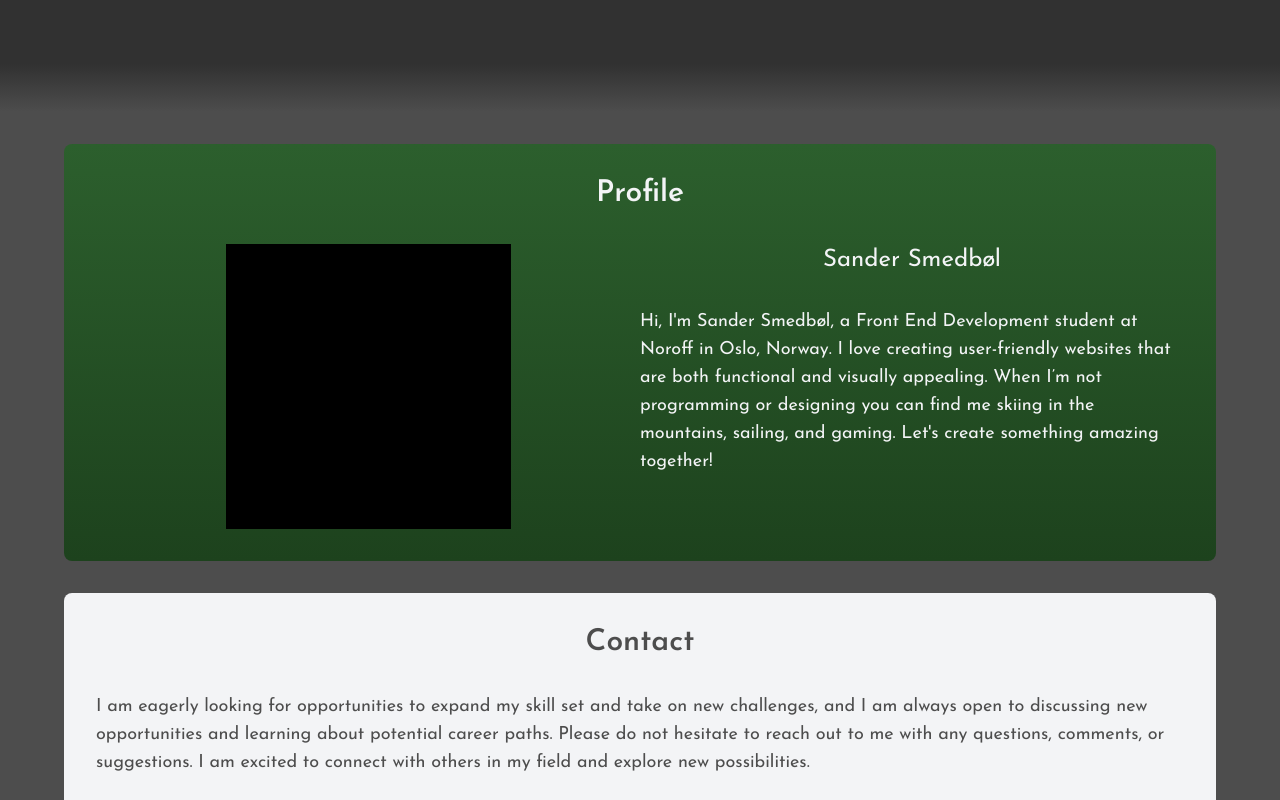
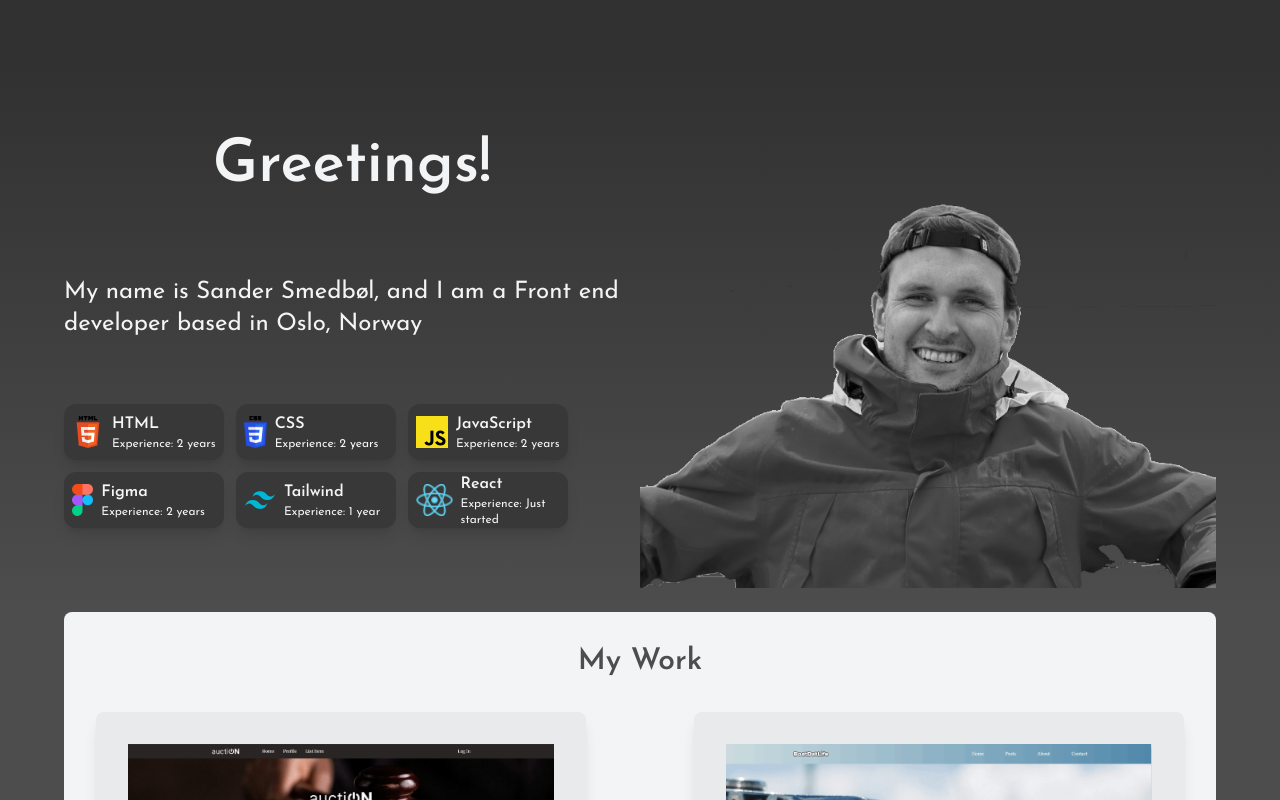
Before and after one commit to SanderSme/portfolio-react-tailwind, a React (Vite) app: page / in a window 1280 px wide. Shown: the top 800 px of the page. Built offline with nearby package versions, Linux system fonts and the light colour scheme.

Commit message:
test 5 all components out

```diff
--- a/src/App.jsx
+++ b/src/App.jsx
@@ -1,6 +1,6 @@
 import './index.css'
-// import Header from './components/Header/Header'
-// import HeroBanner from './components/HeroBanner/HeroBanner'
+// import Header from './components/Header'
+import HeroBanner from './components/HeroBanner'
 import MyWork from './components/MyWork'
 import Profile from './components/Profile'
 import Contact from './components/Contact'
@@ -14,10 +14,10 @@ function App() {
       </header>
       <main id='main'>
         <section className=' h-fit py-6 bg-gradient-to-b from-[#313131] to-[#4d4d4d] '>
-          {/*<HeroBanner/>*/}
+          <HeroBanner/>
         </section>
         <section id='my-work' className='h-fit'>
-          {/*<MyWork/>*/}
+          <MyWork/>
         </section>
         <Profile/>
         <section id='contact' className='h-fit mt-8'>
```
Also changed, not shown: src/components/HeroBanner.jsx (renamed from src/components/HeroBanner/HeroBanner.jsx, +7 -7 lines), src/components/ExperienceCard.jsx (renamed from src/components/HeroBanner/ExperienceCard.jsx), src/components/HamburgerMenu.jsx (renamed from src/components/Header/HamburgerMenu.jsx), src/components/Header.jsx (renamed from src/components/header/Header.jsx), src/components/HeadingCarousel.jsx (renamed from src/components/HeroBanner/HeadingCarousel.jsx), src/components/NavBarAnimation.css (renamed from src/components/Header/NavBarAnimation.css), src/components/NavBarDesktop.jsx (renamed from src/components/Header/NavBarDesktop.jsx), src/components/NavBarMobile.jsx (renamed from src/components/Header/NavBarMobile.jsx).
